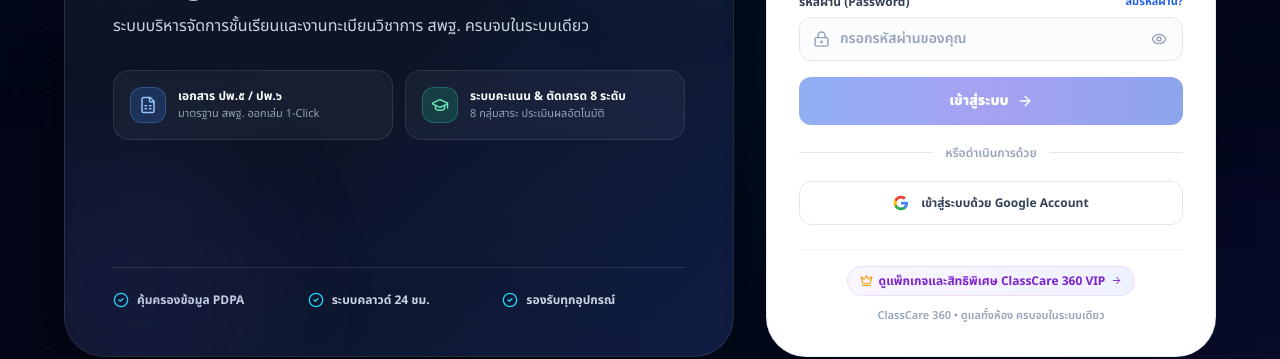
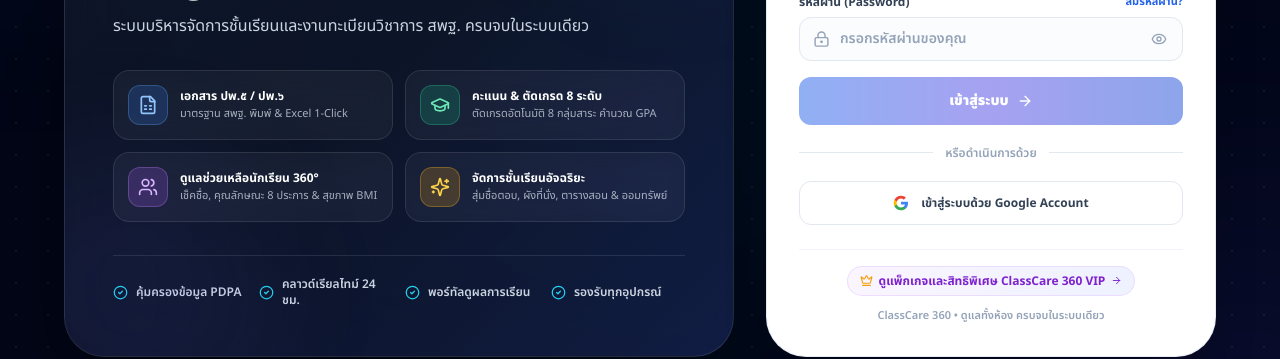
Before and after one commit to Purinut1997/classcare-360, a React (Vite) app: page /login in a window 1280 px wide. Shown: the part 341-700 px from the top of the page. Built offline with nearby package versions, Linux system fonts and the light colour scheme; no server answers; a web font is replaced by a local one.

Commit message:
feat(auth): expand feature highlights to 4 comprehensive cards and enhanced trust indicators

```diff
--- a/src/pages/auth/LoginPage.tsx
+++ b/src/pages/auth/LoginPage.tsx
@@ -16,6 +16,7 @@
   Sparkles,
   User,
   UserPlus,
+  Users,
 } from 'lucide-react';
 import { Link, useNavigate, useSearchParams } from 'react-router-dom';
 
@@ -234,28 +235,52 @@
               </p>
             </div>
 
-            {/* Feature Highlights Grid */}
+            {/* Feature Highlights Grid (4 Key Highlights) */}
             <div className="mt-8 grid gap-3 sm:grid-cols-2">
-              <div className="rounded-2xl border border-white/10 bg-white/[0.04] p-4 backdrop-blur-md hover:bg-white/[0.07] transition">
+              <div className="rounded-2xl border border-white/10 bg-white/[0.04] p-3.5 backdrop-blur-md hover:bg-white/[0.08] transition duration-200">
                 <div className="flex items-center gap-3">
-                  <div className="w-9 h-9 rounded-xl bg-blue-500/20 border border-blue-400/30 flex items-center justify-center text-blue-300">
-                    <FileSpreadsheet size={18} />
+                  <div className="w-10 h-10 rounded-xl bg-blue-500/20 border border-blue-400/30 flex items-center justify-center text-blue-300 shrink-0">
+                    <FileSpreadsheet size={20} />
                   </div>
                   <div>
                     <h4 className="text-xs font-bold text-white">เอกสาร ปพ.๕ / ปพ.๖</h4>
-                    <p className="text-[11px] text-slate-400 mt-0.5">มาตรฐาน สพฐ. ออกเล่ม 1-Click</p>
+                    <p className="text-[11px] text-slate-300/80 mt-0.5">มาตรฐาน สพฐ. พิมพ์ & Excel 1-Click</p>
                   </div>
                 </div>
               </div>
 
-              <div className="rounded-2xl border border-white/10 bg-white/[0.04] p-4 backdrop-blur-md hover:bg-white/[0.07] transition">
+              <div className="rounded-2xl border border-white/10 bg-white/[0.04] p-3.5 backdrop-blur-md hover:bg-white/[0.08] transition duration-200">
                 <div className="flex items-center gap-3">
-                  <div className="w-9 h-9 rounded-xl bg-emerald-500/20 border border-emerald-400/30 flex items-center justify-center text-emerald-300">
-                    <GraduationCap size={18} />
+                  <div className="w-10 h-10 rounded-xl bg-emerald-500/20 border border-emerald-400/30 flex items-center justify-center text-emerald-300 shrink-0">
+                    <GraduationCap size={20} />
                   </div>
                   <div>
-                    <h4 className="text-xs font-bold text-white">ระบบคะแนน & ตัดเกรด 8 ระดับ</h4>
-                    <p className="text-[11px] text-slate-400 mt-0.5">8 กลุ่มสาระ ประเมินผลอัตโนมัติ</p>
+                    <h4 className="text-xs font-bold text-white">คะแนน & ตัดเกรด 8 ระดับ</h4>
+                    <p className="text-[11px] text-slate-300/80 mt-0.5">ตัดเกรดอัตโนมัติ 8 กลุ่มสาระ คำนวณ GPA</p>
+                  </div>
+                </div>
+              </div>
+
+              <div className="rounded-2xl border border-white/10 bg-white/[0.04] p-3.5 backdrop-blur-md hover:bg-white/[0.08] transition duration-200">
+                <div className="flex items-center gap-3">
+                  <div className="w-10 h-10 rounded-xl bg-purple-500/20 border border-purple-400/30 flex items-center justify-center text-purple-300 shrink-0">
+                    <Users size={20} />
+                  </div>
+                  <div>
+                    <h4 className="text-xs font-bold text-white">ดูแลช่วยเหลือนักเรียน 360°</h4>
+                    <p className="text-[11px] text-slate-300/80 mt-0.5">เช็คชื่อ, คุณลักษณะ 8 ประการ & สุขภาพ BMI</p>
+                  </div>
+                </div>
+              </div>
+
+              <div className="rounded-2xl border border-white/10 bg-white/[0.04] p-3.5 backdrop-blur-md hover:bg-white/[0.08] transition duration-200">
+                <div className="flex items-center gap-3">
+                  <div className="w-10 h-10 rounded-xl bg-amber-500/20 border border-amber-400/30 flex items-center justify-center text-amber-300 shrink-0">
+                    <Sparkles size={20} />
+                  </div>
+                  <div>
+                    <h4 className="text-xs font-bold text-white">จัดการชั้นเรียนอัจฉริยะ</h4>
+                    <p className="text-[11px] text-slate-300/80 mt-0.5">สุ่มชื่อตอบ, ผังที่นั่ง, ตารางสอน & ออมทรัพย์</p>
                   </div>
                 </div>
               </div>
@@ -263,18 +288,22 @@
           </div>
 
           {/* Bottom Trust Indicators */}
-          <div className="mt-10 pt-6 border-t border-white/10 grid grid-cols-3 gap-3">
+          <div className="mt-8 pt-5 border-t border-white/10 grid grid-cols-2 sm:grid-cols-4 gap-3">
             <div className="flex items-center gap-2">
-              <CheckCircle2 size={16} className="text-cyan-400 shrink-0" />
-              <span className="text-xs font-bold text-slate-300">คุ้มครองข้อมูล PDPA</span>
+              <CheckCircle2 size={15} className="text-cyan-400 shrink-0" />
+              <span className="text-xs font-semibold text-slate-300">คุ้มครองข้อมูล PDPA</span>
             </div>
             <div className="flex items-center gap-2">
-              <CheckCircle2 size={16} className="text-cyan-400 shrink-0" />
-              <span className="text-xs font-bold text-slate-300">ระบบคลาวด์ 24 ชม.</span>
+              <CheckCircle2 size={15} className="text-cyan-400 shrink-0" />
+              <span className="text-xs font-semibold text-slate-300">คลาวด์เรียลไทม์ 24 ชม.</span>
             </div>
             <div className="flex items-center gap-2">
-              <CheckCircle2 size={16} className="text-cyan-400 shrink-0" />
-              <span className="text-xs font-bold text-slate-300">รองรับทุกอุปกรณ์</span>
+              <CheckCircle2 size={15} className="text-cyan-400 shrink-0" />
+              <span className="text-xs font-semibold text-slate-300">พอร์ทัลดูผลการเรียน</span>
+            </div>
+            <div className="flex items-center gap-2">
+              <CheckCircle2 size={15} className="text-cyan-400 shrink-0" />
+              <span className="text-xs font-semibold text-slate-300">รองรับทุกอุปกรณ์</span>
             </div>
           </div>
         </div>
```
